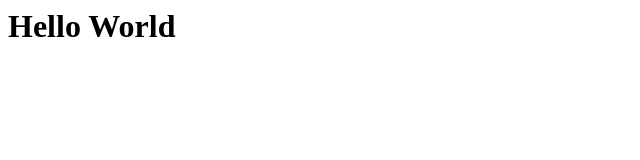
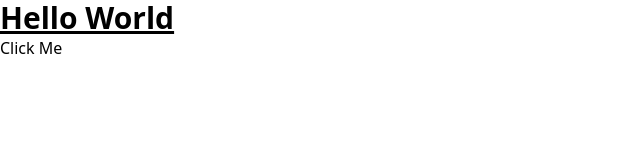
Before and after one commit to Jason-CKY/fastapi-htmx-example, a plain HTML site: page app/templates/index.html in a window 1280 px wide. Shown: the whole page, without its empty margins (0-640 px from the left). Drawn offline with Linux system fonts and the light colour scheme.

Commit message:
Added tailwindcss and htmx dependencies

```diff
--- a/app/templates/index.html
+++ b/app/templates/index.html
@@ -2,10 +2,16 @@
 <head>
     <title>To-do App</title>
     <link rel="icon" type="image/x-icon" href="/static/favicon.png">
+    <script src="https://unpkg.com/htmx.org@1.9.6"></script>
+    <!-- <script src="https://cdn.tailwindcss.com"></script> -->
+    <link href="/static/output.css" rel="stylesheet">
 </head>
 <body>
-    <h1>
+    <h1 class="text-3xl font-bold underline">
         Hello World
     </h1>
+    <button hx-post="/clicked" hx-swap="outerHTML">
+        Click Me
+    </button>
 </body>
 </html>
--- /dev/null
+++ b/build/input.css
@@ -0,0 +1,3 @@
+@tailwind base;
+@tailwind components;
+@tailwind utilities;
--- /dev/null
+++ b/tailwind.config.js
@@ -0,0 +1,8 @@
+/** @type {import('tailwindcss').Config} */
+module.exports = {
+  content: ["./app/templates/**/*.{html,js}"],
+  theme: {
+    extend: {},
+  },
+  plugins: [],
+}
```
Also changed, not shown: app/static/output.css (added), readme.md, 2 other files.
